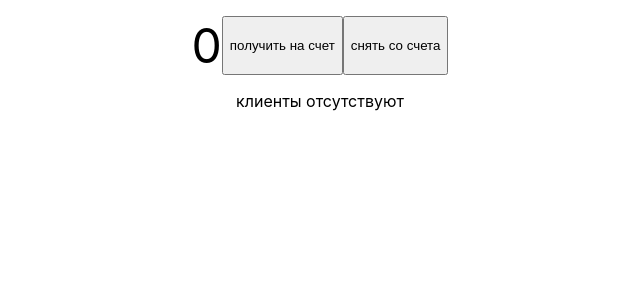
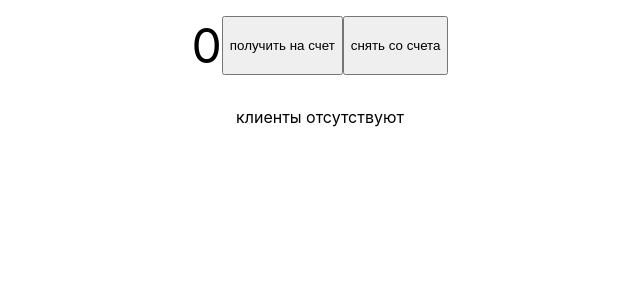
Before and after one commit to AleksandrRazhev/redux_tutorial, a JavaScript app in the folder react-app/: page / in a window 1280 px wide. Shown: the top 300 px of the page, without its empty margins (320-960 px from the left). Built offline with nearby package versions, Linux system fonts and the light colour scheme; the HTML template or start-up script is replaced by a standard one.

Commit message:
layout changed

```diff
--- a/react-app/src/App.js
+++ b/react-app/src/App.js
@@ -26,7 +26,9 @@ function App() {
           снять со счета
         </button>
       </div>
-      {customers.length > 0 ? <div></div> : <div>клиенты отсутствуют</div>}
+      <div>
+        {customers.length > 0 ? <div></div> : <p>клиенты отсутствуют</p>}
+      </div>
     </div>
   );
 }
```
